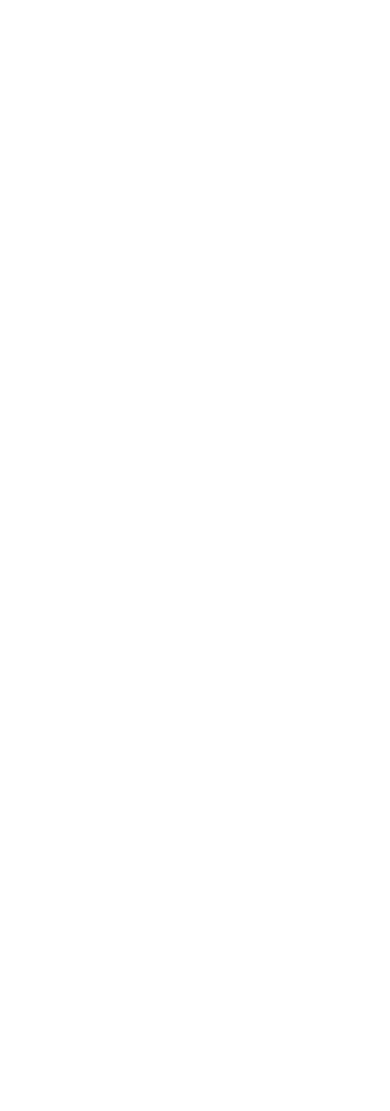
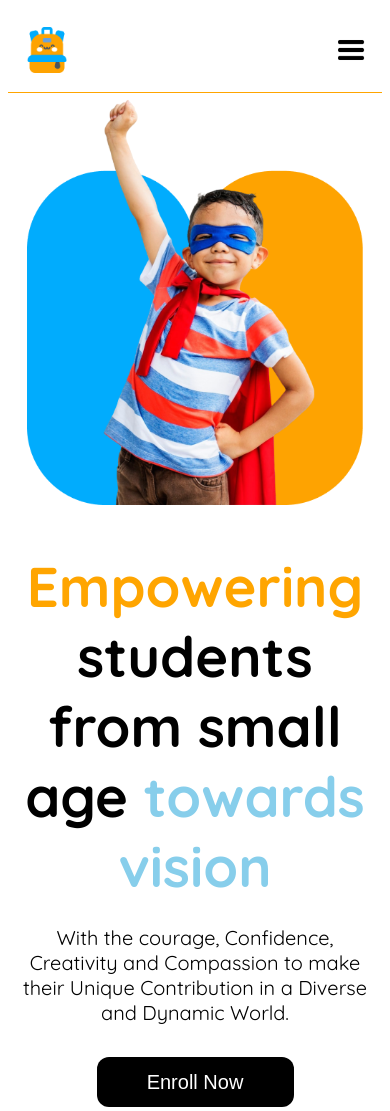
Before and after one commit to mehenika/Second_Assignment_B11, a plain HTML site: page index.html in a window 390 px wide. Before the commit the page ends 844 px from the top, so only its background shows below. Drawn offline with Linux system fonts and the light colour scheme.

Commit message:
added Navbar and banner for both screens

```diff
--- a/index.html
+++ b/index.html
@@ -4,9 +4,36 @@
     <meta charset="UTF-8">
     <meta name="viewport" content="width=device-width, initial-scale=1.0">
     <title>Kids Education</title>
+    <link rel="stylesheet" href="styles/style.css">
 </head>
-<body>
+<body class="quicksand-font">
     <header>
+        <nav class="navbar">
+            <div class="navlogo">
+                <img class="logo" src="images/logo.png" alt="School Bag Logo">
+                <h4 class="site-name">SCHOOL</h4>
+            </div>
+            <ul class="nav-links" type="none">
+                <li class="nav-item i-one"><a href="" class="nav-link"></a>Home</li>
+                <li class="nav-item i-two"><a href="" class="nav-link"></a>About</li>
+                <li class="nav-item i-three"><a href="" class="nav-link"></a>Facilities</li>
+                <li class="nav-item i-four"><a href="" class="nav-link"></a>Admission</li>
+            </ul>
+            <button class="btn-primary btn-contact">Contact</button>
+            <img class="ham-menu" src="images/hamburger-menu.png" alt="Menu">
+        </nav>
+        <div class="banner">
+            <div class="banner-content">
+                <h2 class="banner-title">
+                    <span class="empower">Empowering</span> students from small age <span class="towards">towards vision</span>
+                </h2>
+                <p class="banner-text">
+                    With the courage, Confidence, Creativity and Compassion to make their Unique Contribution in a Diverse and Dynamic World.
+                </p>
+                <button class="btn-primary">Enroll Now</button>
+            </div>
+            <img class="hero" src="images/hero-kids.png" alt="Motivated Kid">
+        </div>
     </header>
     <main>
 
--- a/styles/style.css
+++ b/styles/style.css
@@ -0,0 +1,167 @@
+@import url('https://fonts.googleapis.com/css2?family=Quicksand:wght@300..700&display=swap');
+
+/* shared styles*/
+.quicksand-font {
+    font-family: "Quicksand", serif;
+    font-optical-sizing: auto;
+    font-weight: 400;
+    font-style: normal;
+  }
+
+  .btn-primary{
+    padding: 10px 10px;
+    height: 50px;
+    width: 197px;
+    border: none;
+    border-radius: 12px;
+    font-size: 1.25rem;
+    font-weight: 500;
+    color: #ffffff;
+    background-color: black;
+  }
+
+  .navbar, .banner{
+    max-width: 1160px;
+    margin: 0 auto;
+  }
+
+  /* header styles */
+
+  /* nav styles */
+  .btn-contact{
+    background-color: orange;
+  }
+
+  .navbar{
+    display: flex;
+    justify-content: space-between;
+    padding: 20px 0px;
+  }
+
+  .navlogo{
+    display: flex;
+    align-items: center;
+    justify-content: space-between;
+    width: 202px;
+    height: 60px;
+
+  }
+
+  .ham-menu{
+    display: none;
+  }
+
+  .logo{
+    width: 62px;
+    height: 62px;
+  }
+
+  .site-name{
+    font-size: 2rem;
+    font-weight: bold;
+  }
+
+  .nav-links{
+    width: 387px;
+    height: 30px;
+    display: flex;
+    justify-content: space-around;
+  }
+
+  .nav-item{
+    font-size: 1.25rem;
+    font-weight: 500;
+  }
+
+  .i-one{
+    color: orange;
+  }
+
+  .i-two{
+    color: skyblue;
+  }
+
+  .i-three{
+    color: rgba(5, 212, 223, 1);
+  }
+
+  .i-four{
+    color: rgba(93, 88, 239, 1);
+  }
+
+  /* banner styles */
+
+  .banner{
+    display: flex;
+    align-items: center;
+    justify-content: space-between;
+  }
+
+  .banner-content{
+    max-width: 640px;
+  }
+
+  .banner-title{
+    font-weight: bold;
+    max-width: 640px;
+    font-size: 3.5rem;
+    margin-bottom: 24px;
+  }
+
+  .empower{
+    color: orange;
+  }
+
+  .towards{
+    color: skyblue;
+  }
+
+  .banner-text{
+    font-weight: 400;
+    font-size: 1.25rem;
+    color: black;
+    margin-bottom: 32px;
+  }
+
+  /* Responsive media query for mobile screen */
+
+  @media screen and (max-width: 576px){
+    /* nav styles */
+    .navbar{
+        padding: 12px 16px;
+        max-height: 70px;
+        display: flex;
+        align-items: center;
+        justify-content: space-between;
+        border-bottom: 1px solid orange;
+    }
+    .logo{
+        width: 46px;
+        height: 46px;
+    }
+
+    .ham-menu{
+        display: block;
+        height: 30px;
+        width: 30px;
+    }
+
+    .site-name, .nav-links, .btn-contact{
+        display: none;
+    }
+
+    /* banner styles */
+    .banner-content{
+        text-align: center;
+    }
+    .banner{
+        max-width: 357px;
+        margin: 0 auto;
+        display: flex;
+        flex-direction: column-reverse;
+      }
+
+      .hero{
+        max-width: 336px;
+      }
+  }
```
Also changed, not shown: images/hamburger-menu.png (added).
